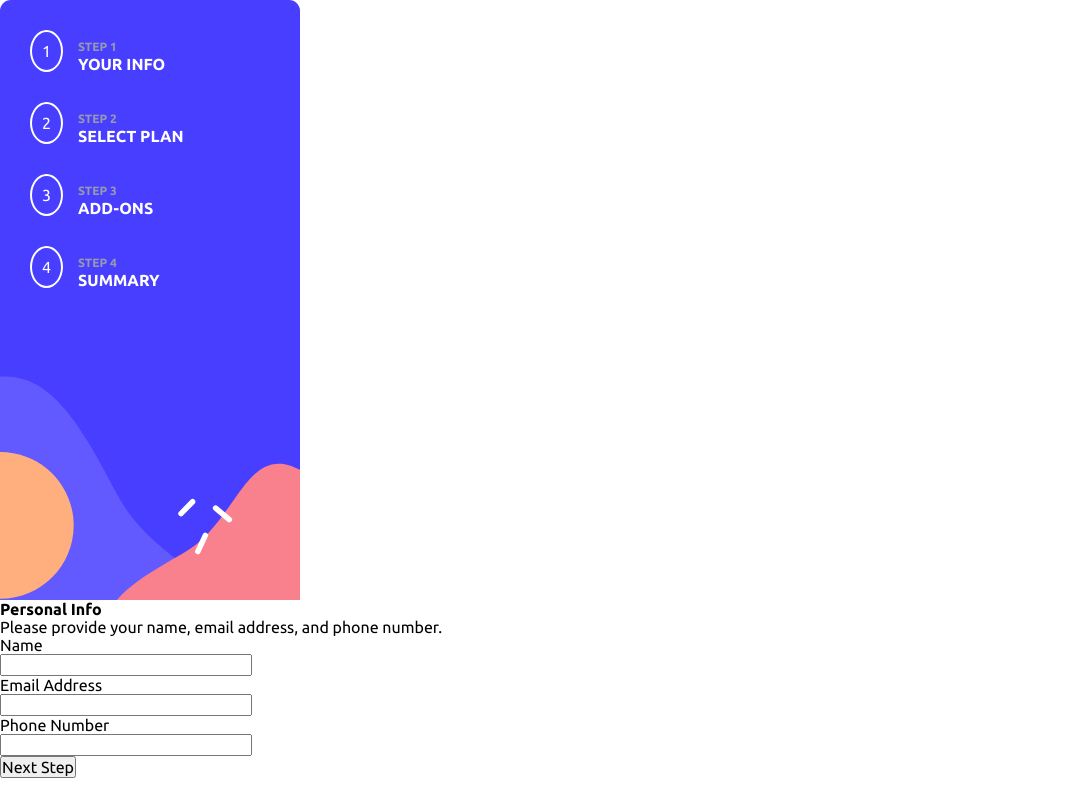
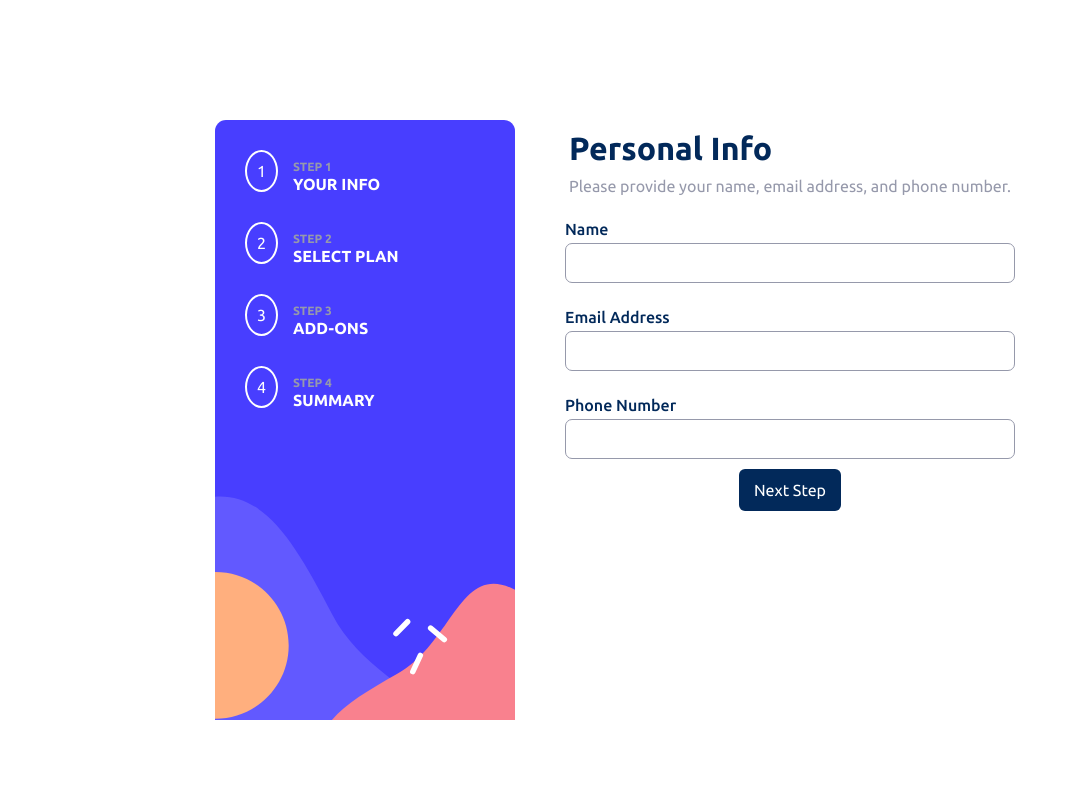
Before and after one commit to JesusVS760/Multi-Step, a React (Vite) app: page / in a window 1280 px wide. Shown: the whole page, without its empty margins (0-1078 px from the left). Built offline with nearby package versions, Linux system fonts and the light colour scheme.

Commit message:
personal

```diff
--- a/index.html
+++ b/index.html
@@ -10,7 +10,7 @@
       rel="stylesheet"
     />
     <meta name="viewport" content="width=device-width, initial-scale=1.0" />
-    <title>Vite + React</title>
+    <title>Multi Step</title>
   </head>
   <body>
     <div id="root"></div>
--- a/src/App.css
+++ b/src/App.css
@@ -0,0 +1,12 @@
+.app-container {
+  display: flex;
+  align-items: center;
+  justify-content: center;
+  background: white;
+  margin-top: 100px;
+  padding: 20px;
+  max-width: fit-content;
+  margin-left: auto;
+  margin-right: auto;
+  border-radius: 10px;
+}
--- a/src/App.jsx
+++ b/src/App.jsx
@@ -2,17 +2,18 @@ import React from "react";
 import { BrowserRouter, Routes, Route } from "react-router-dom";
 import Personal from "./Pages/Personal";
 import Select from "./Pages/Select";
+import "./App.css";
 
 const App = () => {
   return (
-    <>
+    <div className="app-container">
       <BrowserRouter>
         <Routes>
           <Route index element={<Personal />} />
           <Route path="/select" element={<Select />} />
         </Routes>
       </BrowserRouter>
-    </>
+    </div>
   );
 };
 
--- a/src/Pages/Personal.css
+++ b/src/Pages/Personal.css
@@ -0,0 +1,44 @@
+.personal-container {
+  display: flex;
+  align-items: center;
+  justify-content: center;
+  /* margin-top: 100px; */
+}
+.personal-content {
+  display: flex;
+  align-items: center;
+  justify-content: center;
+  flex-direction: column;
+  padding: 0px 50px;
+  margin-bottom: 200px;
+}
+.personal-header {
+  display: flex;
+  flex-direction: column;
+  max-width: 500px;
+}
+.personal-header h1 {
+  font-size: 2rem;
+  color: hsl(213, 96%, 18%);
+  margin-bottom: 10px;
+}
+.personal-header p {
+  color: hsl(231, 11%, 63%);
+}
+.personal-content input {
+  width: 450px;
+  padding: 10px;
+  border: 1px solid hsl(231, 11%, 63%);
+  border-radius: 7px;
+}
+.personal-input p {
+  margin-top: 25px;
+  color: hsl(213, 96%, 18%);
+  font-weight: 500;
+  margin-bottom: 5px;
+}
+.next-step-button {
+  display: flex;
+
+  margin-top: 10px;
+}
--- a/src/Pages/Personal.jsx
+++ b/src/Pages/Personal.jsx
@@ -28,10 +28,9 @@ const Personal = () => {
             <input type="text" />
           </div>
         </div>
-      </div>
-      <div className="next-step"></div>
-      <div className="next-step-button">
-        <NextStep to="/select" />
+        <div className="next-step-button">
+          <NextStep to={"/select"} />
+        </div>
       </div>
     </div>
   );
--- a/src/components/NextStep.css
+++ b/src/components/NextStep.css
@@ -0,0 +1,10 @@
+.next-step-container button {
+  padding: 12px 15px;
+  border: none;
+  outline: none;
+  background-color: hsl(213, 96%, 18%);
+  color: white;
+  font-weight: 400;
+  border-radius: 6px;
+  cursor: pointer;
+}
--- a/src/components/NextStep.jsx
+++ b/src/components/NextStep.jsx
@@ -1,15 +1,16 @@
 import React from "react";
 import { useNavigate } from "react-router-dom";
-const NextStep = () => {
+import "./NextStep.css";
+const NextStep = ({ to }) => {
   const navigate = useNavigate();
 
   function handleNextPage() {
     console.log("Next Page");
-    navigate("/select");
+    navigate(to);
   }
 
   return (
-    <div>
+    <div className="next-step-container">
       <button onClick={handleNextPage} className="next-step">
         Next Step
       </button>
--- a/src/components/Steps.css
+++ b/src/components/Steps.css
@@ -24,6 +24,7 @@
   background: transparent;
   color: white;
   margin-bottom: 10px;
+  cursor: pointer;
 }
 .steps {
   color: hsl(231, 11%, 63%);
```
